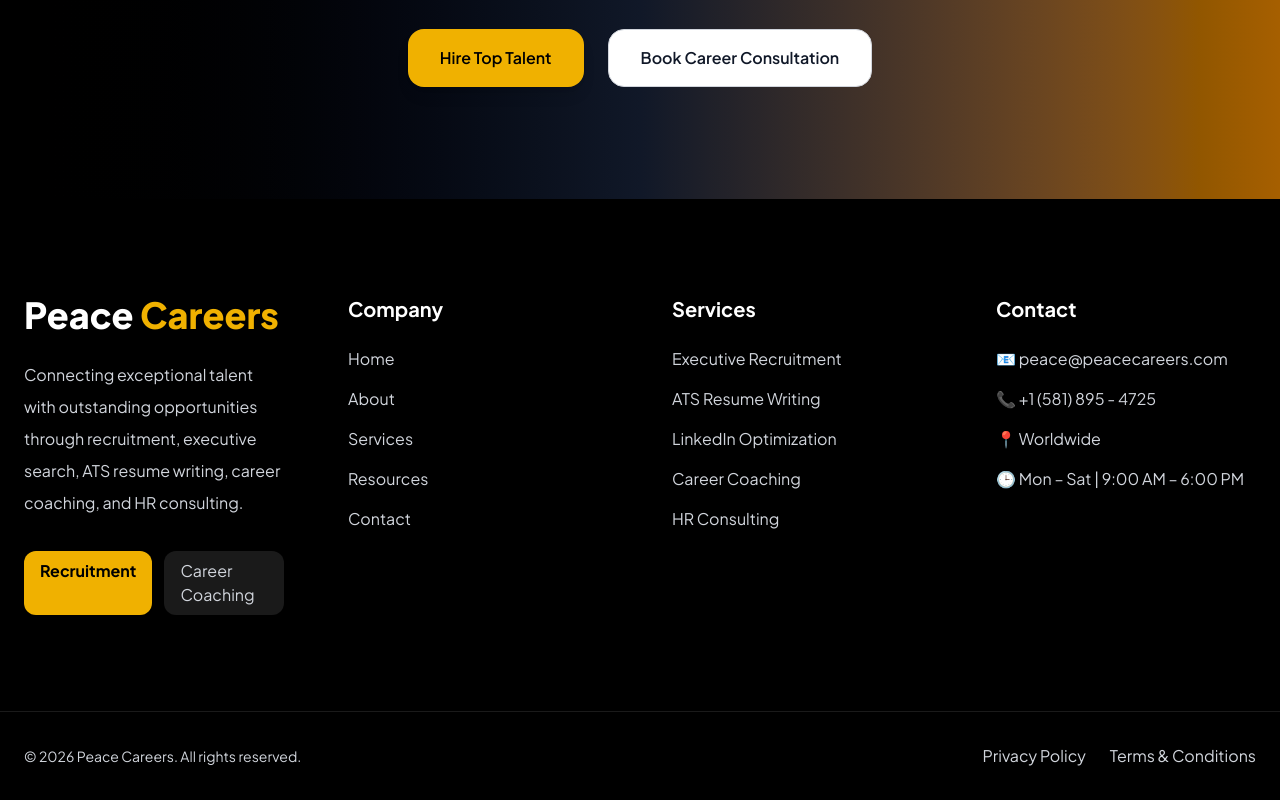
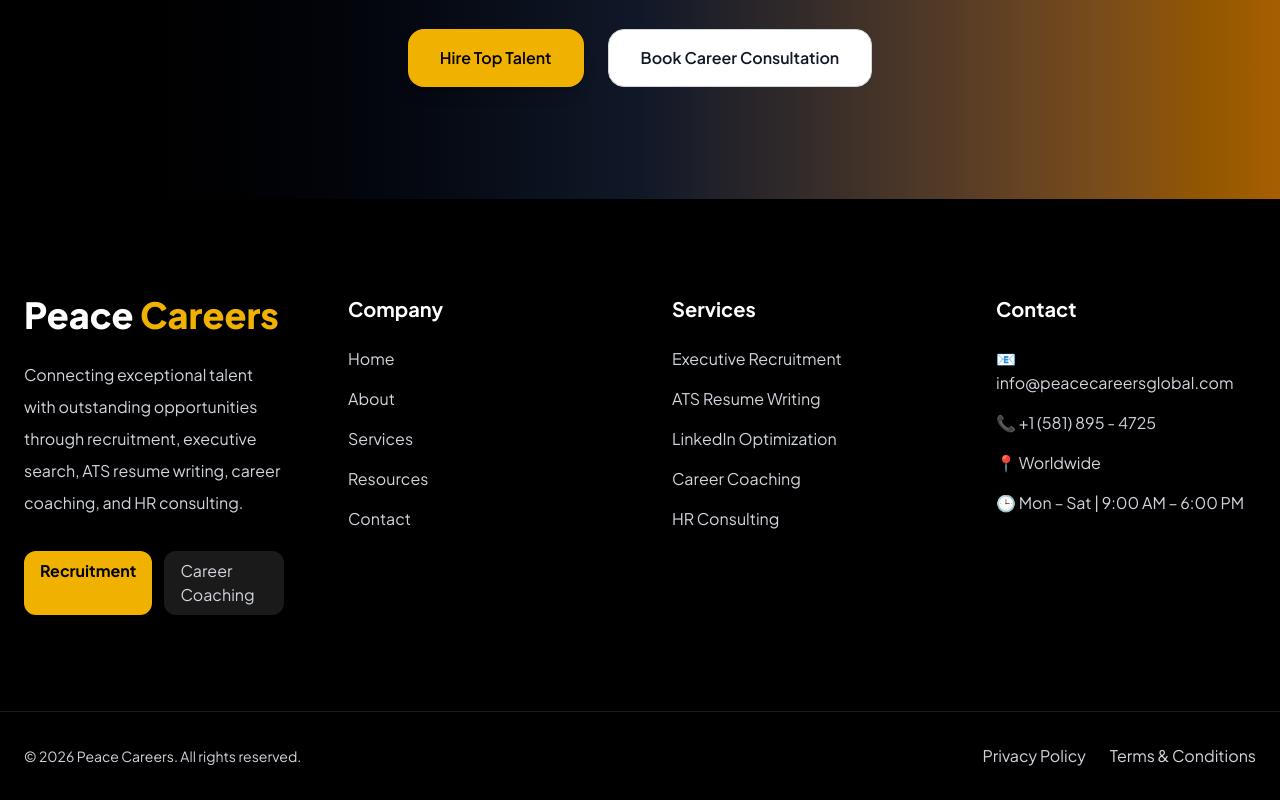
Before and after one commit to peacecareer/peace-careers, a Next.js app: page / in a window 1280 px wide. Shown: the part 9585-10385 px from the top of the page. Built offline with nearby package versions, Linux system fonts and the light colour scheme.

Commit message:
Update Footer  Contact Info

```diff
--- a/src/components/layout/Footer.tsx
+++ b/src/components/layout/Footer.tsx
@@ -78,7 +78,7 @@ export default function Footer() {
 
 <ul className="mt-6 space-y-4">
 
-  <li>📧 peace@peacecareers.com</li>
+  <li>📧 info@peacecareersglobal.com</li>
 
   <li>📞 +1 (581) 895 - 4725 </li>
 
```
